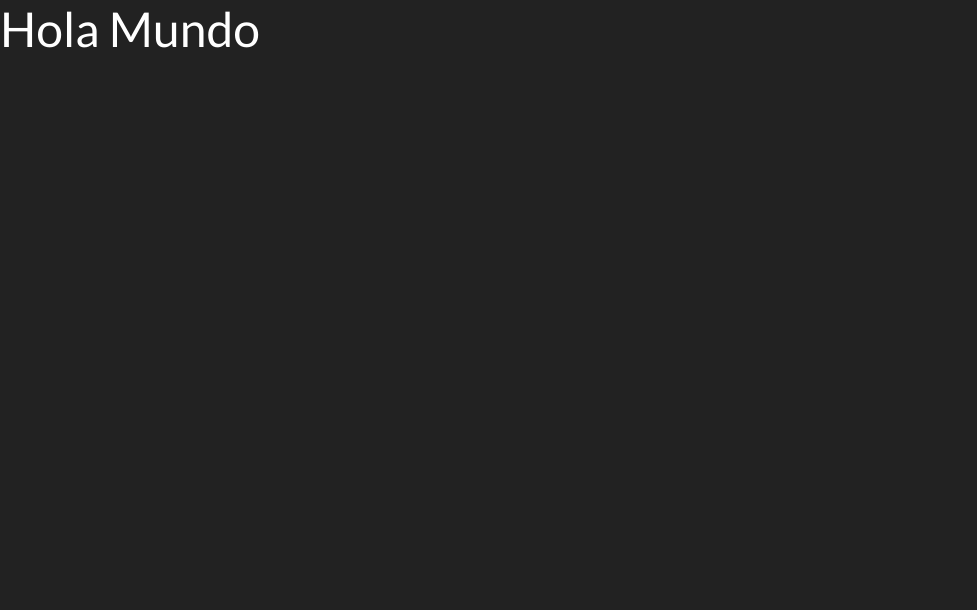
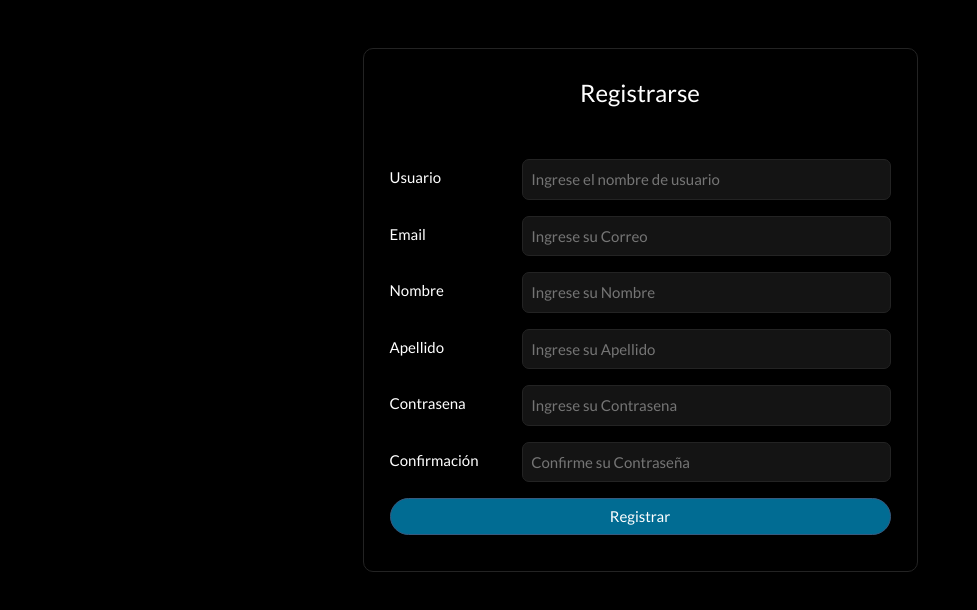
Before and after one commit to andres-rivera-05/ResSocial-frontend, a React (Vite) app: page /registro in a window 1280 px wide. Shown: the top 610 px of the page, without its empty margins (0-977 px from the left). Built offline with nearby package versions, Linux system fonts and the light colour scheme.

Commit message:
creando rutas

```diff
--- a/src/App.jsx
+++ b/src/App.jsx
@@ -1,14 +1,24 @@
-import { useState } from 'react'
 import reactLogo from './assets/react.svg'
 import viteLogo from '/vite.svg'
 import './Styles.css'
+import { BrowserRouter, Route, Routes } from 'react-router-dom'
+import { Muro } from './Components/Muro'
+import { InicioSesion } from './Components/InicioSesion'
+import { Registro } from './Components/Registro'
+import { Comentarios } from './Components/Comentarios'
 
 function App() {
-  const [count, setCount] = useState(0)
 
   return (
     <>
-     <h1>Hola Mundo</h1>
+      <BrowserRouter>
+       <Routes>
+        <Route path='' element={<InicioSesion/>}/>
+        <Route path='/muro' element={<Muro />} />
+        <Route path='/registro' element={<Registro />} />
+        <Route path='/comentarios' element={<Comentarios />} />
+       </Routes>
+      </BrowserRouter>
     </>
   )
 }
--- a/src/Components/InicioSesion.jsx
+++ b/src/Components/InicioSesion.jsx
@@ -1,9 +1,69 @@
-import React from 'react'
+import axios from 'axios';
+import React, { useState } from 'react'
+import { useNavigate } from 'react-router-dom';
 
 export const InicioSesion = () => {
+
+  const [dataForm, setDataForm] = useState({ nombre_usuario: " ", pass: " " });
+  const [estado, setEstado] = useState('')
+  const navigate = useNavigate();
+
+  const onChangeHandler = (event) => {
+    const { name, value } = event.target;
+    setDataForm({ ...dataForm, [name]: value });
+  }
+
+  const onSubmitHandler = async () => {
+    event.preventDefault();
+    const url = `http://localhost:7000/api/usuario/${dataForm.nombre_usuario}/${dataForm.pass}`
+
+    try {
+      const result = await axios.get(url)
+      const resultData = (result).data;
+      navigate('/muro')
+    } catch (err) {
+      setEstado("Usuario o Contrasena incorrectos.")
+      console.error(err)
+    }
+  }
+
   return (
     <div>
-        <h1>Inicio Sesion</h1>
+      <div className='container mt-5' >
+        <div className="col-12 col-sm-12 col-md-8 col-lg-6 mx-auto contenedor-registro">
+          <form className='mx-auto' onSubmit={onSubmitHandler} >
+            <fieldset>
+              <legend className='text-center'>Iniciar Sesion</legend>
+
+              <div className="form-group row">
+                <label className="col-sm-12 col-form-label">Usuario</label>
+                <div className="col-sm-12">
+                  <input type="text" className="form-control-plaintext"
+                    name="nombre_usuario" onChange={onChangeHandler}
+
+                  />
+                </div>
+              </div>
+
+
+              <div className="form-group row">
+                <label className="col-sm-12 col-form-label">Contraseña</label>
+                <div className="col-sm-12">
+                  <input type="password" className="form-control-plaintext"
+                    name="pass" onChange={onChangeHandler}
+                  />
+                </div>
+              </div>
+              <div className="form-group row">
+                <div className="col-sm-7 mx-auto">
+                  <button type="submit" className="btn btn-primary w-100">Iniciar Sesion</button>
+                </div>
+              </div>
+            </fieldset>
+            <div className="estado">{estado}</div>
+          </form>
+        </div>
+      </div>
     </div>
   )
 }
--- a/src/Components/Registro.jsx
+++ b/src/Components/Registro.jsx
@@ -1,9 +1,100 @@
-import React from 'react'
+import axios from 'axios';
+import React, { useEffect, useState } from 'react'
 
 export const Registro = () => {
+
+  const url = "http://localhost:7000/api/usuario"
+
+  const [usuario, setUsuario] = useState('');
+  const [correo, setCorreo] = useState('');
+  const [nombre, setNombre] = useState('');
+  const [apellido, setApellido] = useState('');
+  const [pass, setPass] = useState('');
+  const [passConfirm, setPassConfirm] = useState('');
+  const [estado, setEstado] = useState('');
+
+
+  const submitHnadler = async () => {
+    event.preventDefault();
+    const data = {
+          nombre_usuario: usuario,
+          correo_electronico: correo,
+          contrasena: pass,
+          nombre: nombre,
+          apellido: apellido,
+          confirmacion_con: passConfirm
+    }
+
+    if(pass === passConfirm){
+      const result = await axios.post(url, data);
+      const resultData = (result).data;
+      setEstado("Registrado con Exito")
+    }else{
+      setEstado("Las contrasenas no coinciden")
+    }
+  }
+
   return (
     <div>
-        <h1>Registro</h1>
+
+      <div className='container mt-5' >
+        <div className="col-12 col-sm-12 col-md-8 col-lg-6 mx-auto contenedor-registro">
+          <form onSubmit={submitHnadler} >
+            <fieldset>
+              <legend className='text-center mb-5'>Registrarse</legend>
+
+              <div className="form-group row">
+                <label className="col-sm-3 col-form-label">Usuario</label>
+                <div className="col-sm-9">
+                  <input type="text" className="form-control-plaintext"
+                    name="usuario" value={usuario} onChange={(e) => { setUsuario(e.target.value) }} placeholder='Ingrese el nombre de usuario'
+                  />
+                </div>
+              </div>
+
+              <div className="form-group row">
+                <label className="col-sm-3 col-form-label">Email</label>
+                <div className="col-sm-9">
+                  <input type="text" className="form-control-plaintext" name="correo" placeholder="Ingrese su Correo" value={correo} onChange={(e) => setCorreo(e.target.value)} />
+                </div>
+              </div>
+
+              <div className="form-group row">
+                <label className="col-sm-3 col-form-label">Nombre</label>
+                <div className="col-sm-9">
+                  <input type="text" className="form-control-plaintext" name="nombre"
+                    placeholder="Ingrese su Nombre" value={nombre} onChange={(e) => setNombre(e.target.value)} />
+                </div>
+              </div>
+
+              <div className="form-group row">
+                <label className="col-sm-3 col-form-label">Apellido</label>
+                <div className="col-sm-9">
+                  <input type="text" className="form-control-plaintext" name="apellido" placeholder="Ingrese su Apellido" value={apellido} onChange={(e) => setApellido(e.target.value)} />
+                </div>
+              </div>
+
+              <div className="form-group row">
+                <label className="col-sm-3 col-form-label">Contrasena</label>
+                <div className="col-sm-9">
+                  <input type="text" className="form-control-plaintext" name="pass" placeholder="Ingrese su Contrasena" value={pass} onChange={(e) => setPass(e.target.value)} />
+                </div>
+              </div>
+
+              <div className="form-group row">
+                <label className="col-sm-3 col-form-label">Confirmación</label>
+                <div className="col-sm-9">
+                  <input type="text" className="form-control-plaintext"
+                    name="passConfirm" placeholder="Confirme su Contraseña" onChange={(e) => setPassConfirm(e.target.value)} />
+                </div>
+              </div>
+
+              <button type="submit" className="btn btn-primary w-100">Registrar</button>
+            </fieldset>
+            <div className="estado">{estado}</div>
+          </form>
+        </div>
+      </div>
     </div>
   )
 }
--- a/src/Styles.css
+++ b/src/Styles.css
@@ -0,0 +1,31 @@
+body{
+    background-color: #000;
+}
+
+input.form-control-plaintext {
+    background-color: #141414;
+    border-radius: 7px;
+    border: 1px solid #232323;
+    padding: 8px;
+}
+
+.contenedor-registro{
+    border: 1px solid gray;
+}
+
+.contenedor-registro {
+    border: 1px solid #232323;
+    padding: 26px;
+    border-radius: 10px;
+}
+.btn{
+    border-radius: 30px !important;
+    background-color: #016c93 !important;
+}
+
+.estado{
+    color: white;
+    font-weight: bold;
+    text-align: center;
+    margin-top: 10px;
+}
```
